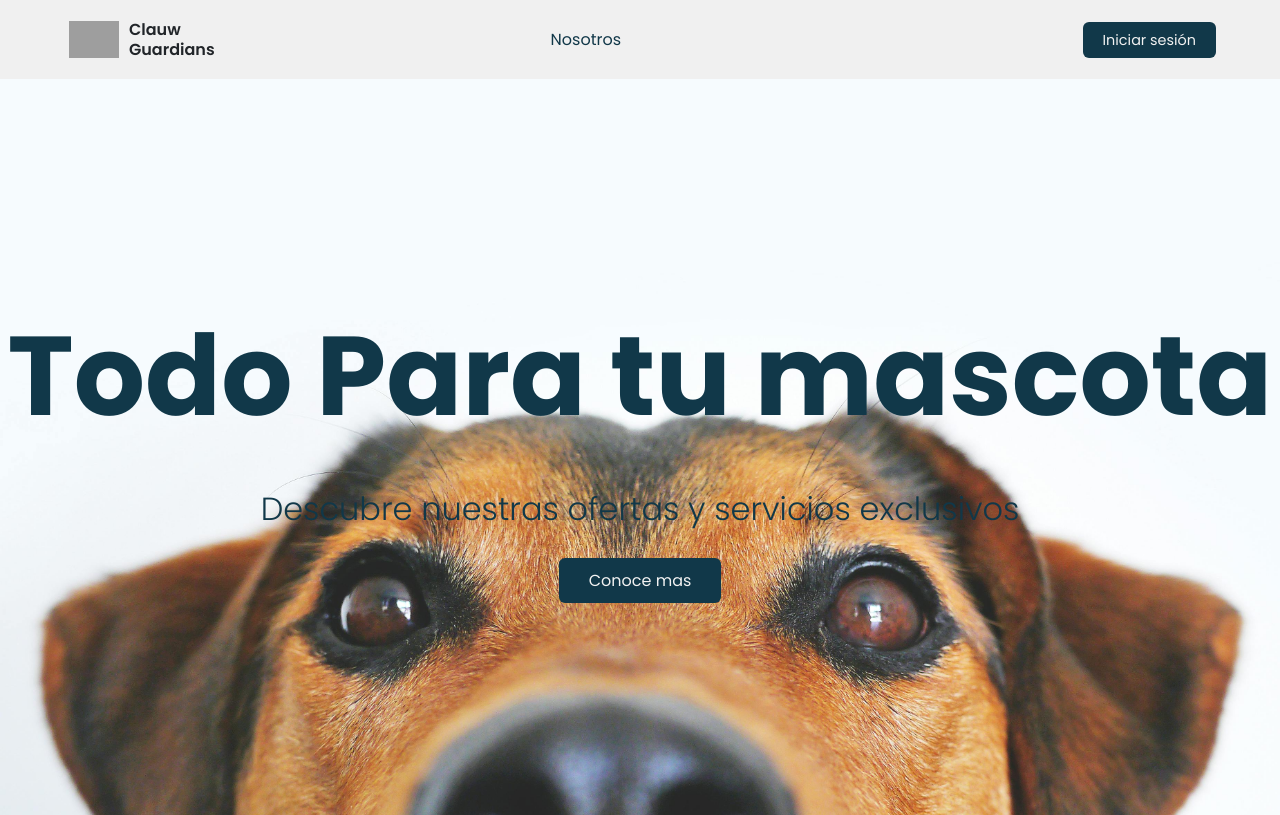
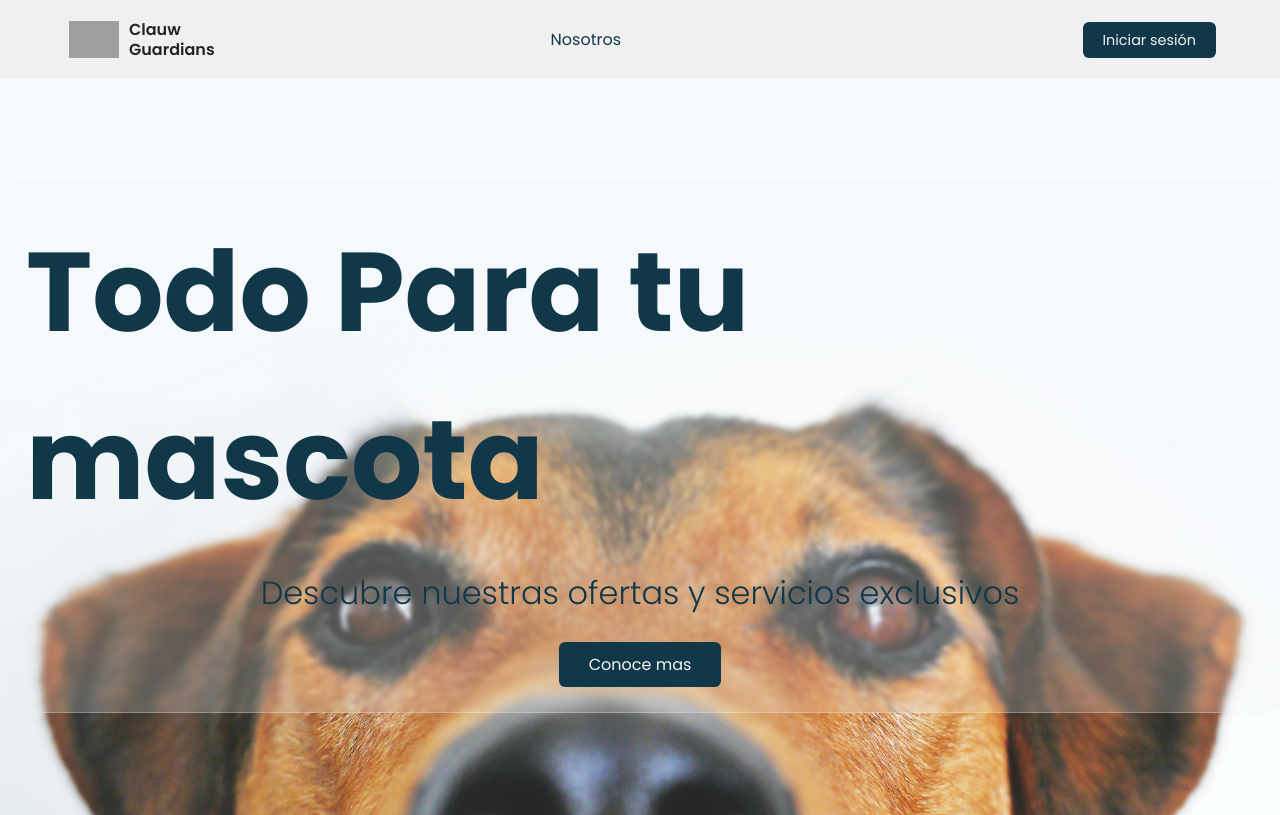
Before and after one commit to JDDAR/veterinariaProyect, a React (Create React App) app in the folder frontend/: page / in a window 1280 px wide. Built offline with nearby package versions, Linux system fonts and the light colour scheme; no server answers; grey boxes are pictures that could not be loaded.

Commit message:
Estilos Home02

```diff
--- a/frontend/src/styles/componets/home/home.scss
+++ b/frontend/src/styles/componets/home/home.scss
@@ -21,7 +21,14 @@
     flex-direction: column;
     flex-wrap: wrap;
     align-items: center;
+    width: 100%;
     gap: 25px;
+    background: rgba(v.$color-Bg, 0.22);
+    border-radius: 16px;
+    backdrop-filter: blur(2.1px);
+    -webkit-backdrop-filter: blur(2.1px);
+    border: 1px solid rgba(v.$color-Bg, 0.3);
+    padding: 25px;
     h2 {
       font-size: 7rem;
     }
```
